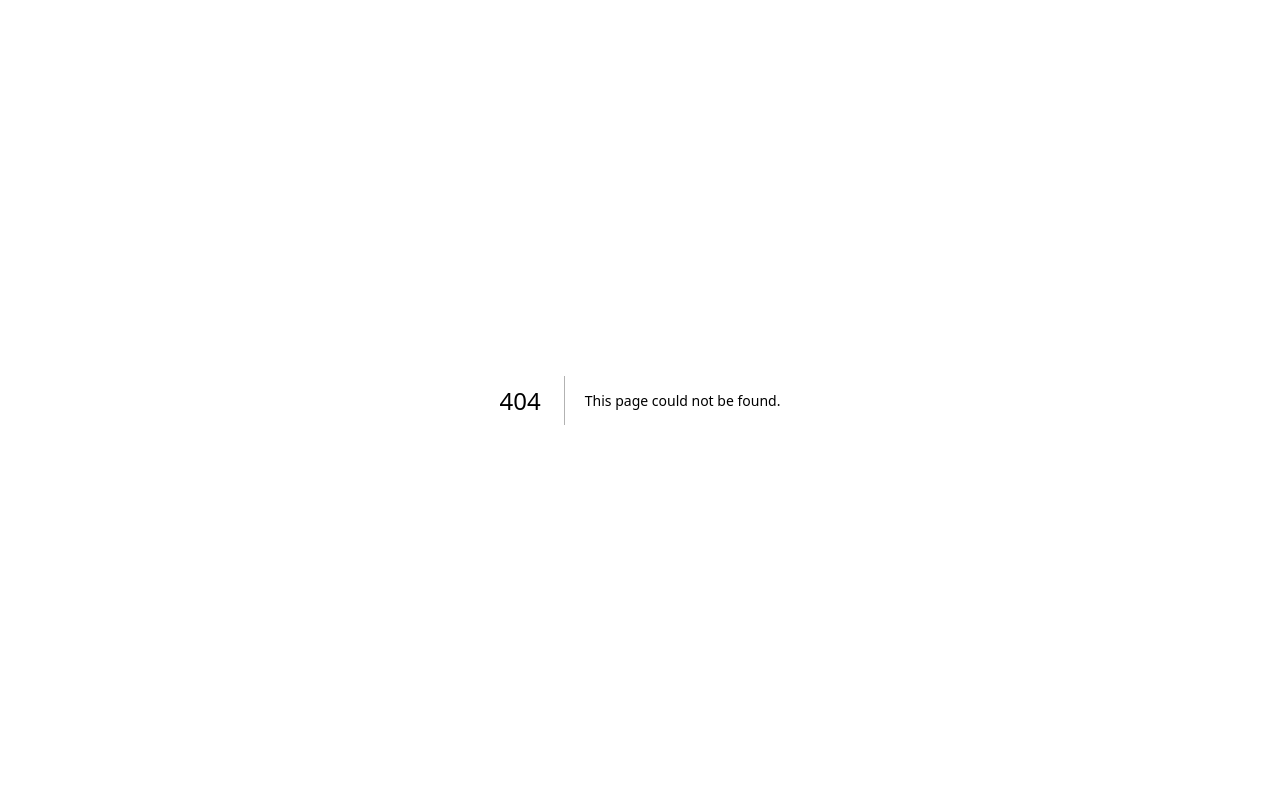
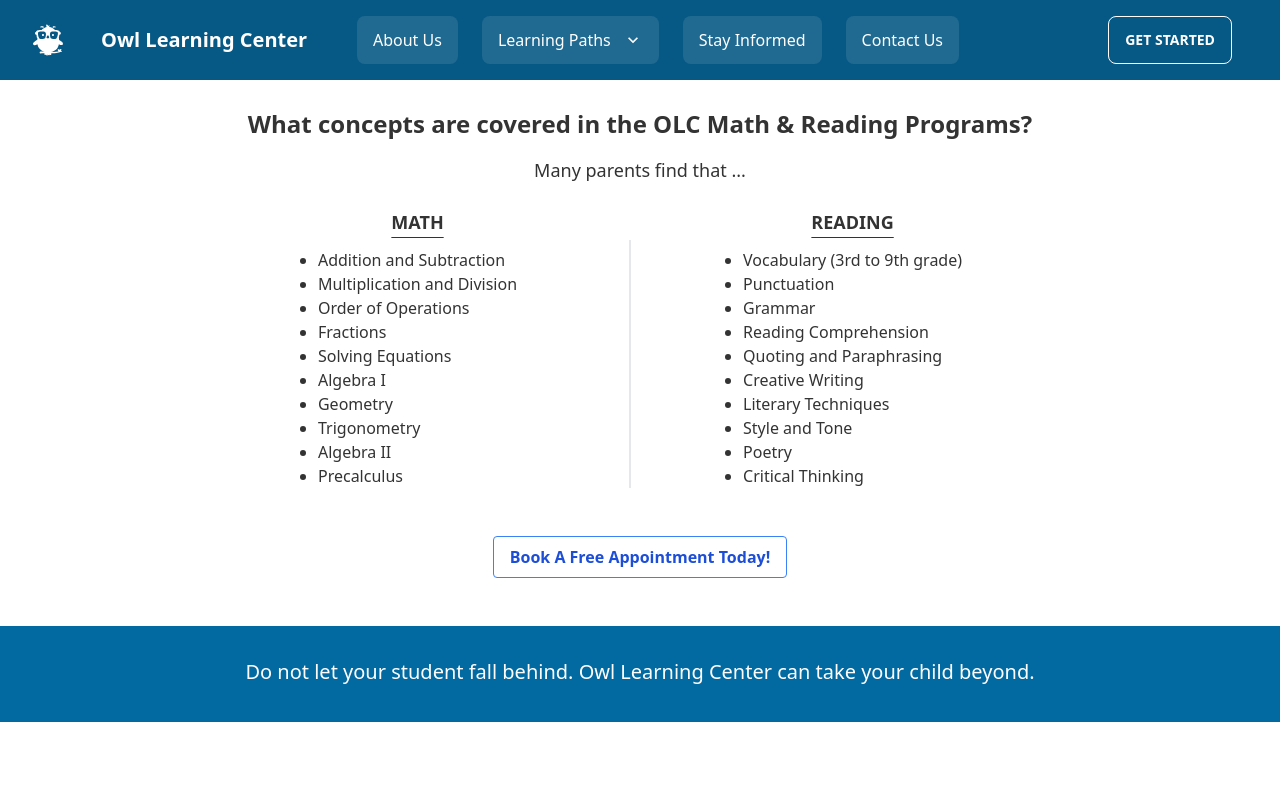
Before and after one commit to radhaghate/fbla-site, a Next.js app: page /mathAndreading in a window 1280 px wide. Before the commit this address had no page. Shown: the top 800 px of the page. Built offline with nearby package versions, Linux system fonts and the light colour scheme.

Commit message:
changed home page and changes to learning paths

```diff
--- a/src/components/navbar.js
+++ b/src/components/navbar.js
@@ -36,7 +36,7 @@
             </Link>
             <ul className="p-2 bg-sky-800">
               <li>
-                <Link className="text-white" href='/math&reading'>Math & Reading</Link>
+                <Link className="text-white" href='/mathAndreading'>Math & Reading</Link>
               </li>
               <li>
                 <Link className="text-white" href='/standardTesting'>Standardized Testing</Link>
--- a/src/pages/contact.js
+++ b/src/pages/contact.js
@@ -20,16 +20,16 @@
           <div className="card bg-sky-800 shadow-xl">
             <div className="card-body items-center text-center">
               <h2 className="card-title text-white text-3xl">More Info</h2>
-              <hr class="border-2 border-white-500 drop-shadow-xl w-full m-4"/>
+              <hr className="border-2 border-white-500 drop-shadow-xl w-full m-4"/>
               <GoLocation style={{ color: 'white', fontSize: '1.5rem' }}></GoLocation>
               <div className="text-white"> 421 Pennwood Ave, Monroe, NJ, 08831</div>
-              <hr class="border-2 border-white-500 drop-shadow-xl w-full m-4"/>
+              <hr className="border-2 border-white-500 drop-shadow-xl w-full m-4"/>
               <BsFillTelephoneOutboundFill style={{ color: 'white', fontSize: '1.5rem' }}></BsFillTelephoneOutboundFill>
               <div className="text-white"> (732) - 893 - 2390</div>
-              <hr class="border-2 border-white-500 drop-shadow-xl w-full m-4"/>
+              <hr className="border-2 border-white-500 drop-shadow-xl w-full m-4"/>
               <AiOutlineMail style={{ color: 'white', fontSize: '1.5rem' }}></AiOutlineMail>
               <div className="text-white">owllearning@gmail.com</div>
-              <hr class="border-2 border-white-500 drop-shadow-xl w-full m-4"/>
+              <hr className="border-2 border-white-500 drop-shadow-xl w-full m-4"/>
               <div className="grid content-center">
                 <span className="footer-title text-white">Sign up for our newsletter!</span>
                 <div className="form-control w-80 mt-2">
--- a/src/pages/index.js
+++ b/src/pages/index.js
@@ -4,7 +4,8 @@
 import styles from '@/styles/Home.module.css';
 import Nav from '../components/navbar';
 import Footer from '../components/footer';
-import "aos/dist/aos.css"
+import "aos/dist/aos.css";
+import Link from 'next/link';
 
 const inter = Inter({ subsets: ['latin'] });
 
@@ -13,25 +14,25 @@
     <div className="flex flex-col h-screen justify-between">
       <Nav></Nav>
       <div className="mb-auto">
-        <div className="relative bg-slate-400 w-full grid grid-cols-8">
-          <div className="absolute left-0 mt-20 text-center text-white bg-sky-900
-            align-middle h-60 w-3/4 col-start-2 col-end-5 pt-8">
-            <p className='text-5xl'>Owl</p>
-            <p className='text-5xl'>Learning Center</p>
-            <p className='italic mt-6 text-xl'>To brighten your mind and spirit</p>
+
+        <div className="relative bg-sky-800 w-full grid grid-cols-8 auto-rows-auto">
+            <div className="col-start-1 col-end-8">
+              <Image className="mt-2" src="/home-top.jpg" alt="tutoring" height={900} width={1740}/>
+            </div>
+
+            <div className="absolute right-28 mt-28 text-center text-white bg-sky-900
+              align-middle h-96 w-4/5 col-start-6 col-end-9 pt-8">
+              <div className='text-5xl text-center tracking-wide mt-12'>Owl<br></br>Learning Center</div>
+              <p className='italic mt-6 text-xl'>Where Students Teach Students</p>
+              <button className="flex justify-center button p-6 bg-slate-500 mt-7 ml-36 rounded-xl text-black text-bold text-xl
+                transition ease-in-out delay-150 hover:-translate-y-1 hover:text-white">
+                <Link href="/howItWorks">Learn More</Link>
+              </button>
+            </div>
+
           </div>
-          <div className="col-start-4 col-end-9">
-            <Image
-              className="mr-10"
-              src="/home-tutoring.jpeg"
-              alt="tutoring"
-              height={800}
-              width={800}
-            />
-          </div>
-        </div>
 
-        <div className="bg-slate-500 text-2xl text-center text-bold text-white py-10">
+        <div className="bg-slate-500 text-2xl text-center text-bold text-white py-8">
           As of 2022, there was a reported 78% loss in learning, due to Covid-19. That was only one
           year ago.
         </div>
--- a/src/pages/learningPaths.js
+++ b/src/pages/learningPaths.js
@@ -4,6 +4,7 @@
 import styles from '@/styles/Home.module.css';
 import Nav from '../components/navbar'
 import Footer from '../components/footer'
+import Link from 'next/link';
 
 const inter = Inter({ subsets: ['latin'] });
 
@@ -13,14 +14,13 @@
       <Nav className='h-10'></Nav>
       <div className='text-center text-3xl font-bold mt-7'>Choose A Path</div>
       <hr class="border-2 border-white-700 drop-shadow-xl mx-auto w-1/5 mt-5"/>
-        <div className='grid grid-rows-2 grid-cols-6 justify-center align-center align-middle m-auto mt-9 mb-9 ml-60 gap-6'>
+        <div className='grid grid-rows-2 grid-cols-6 justify-center align-center align-middle m-auto mt-9 mb-9 ml-60 gap-6 h-auto'>
           <div className='col-start-1 col-span-2'>
             <div className='bg-sky-900 w-full h-full'>
               <div className='flex text-white text-2xl justify-center pt-20'>MATH & READING</div>
-              <button
-                className="flex justify-center button p-7 bg-sky-800 mt-12 ml-28 rounded-xl text-white text-bold text-xl
+              <button className="flex justify-center button p-7 bg-sky-800 mt-12 ml-28 rounded-xl text-white text-bold text-xl
                 transition ease-in-out delay-150 hover:-translate-y-1 hover:scale-110">
-                Learn More
+                <Link href="/mathAndReading">Learn More</Link>
               </button>
             </div>
           </div>
@@ -29,10 +29,9 @@
           <div className='col-start-4 col-span-2'>
             <div className='bg-sky-900 w-full h-full'>
               <div className='flex text-white text-2xl justify-center pt-20'>STANDARDIZED TESTING</div>
-              <button
-                className="flex justify-center button p-7 bg-sky-800 mt-12 ml-28 rounded-xl text-white text-bold text-xl
-                transition ease-in-out delay-150 hover:-translate-y-1 hover:scale-110">
-                Learn More
+              <button className='flex justify-center button p-7 bg-sky-800 mt-12 ml-28 rounded-xl text-white text-bold text-xl
+                transition ease-in-out delay-150 hover:-translate-y-1 hover:scale-110'>
+                <Link href="/standardTesting">Learn More</Link>
               </button>
             </div>
           </div>
--- a/src/pages/math&reading.js
+++ /dev/null
@@ -1,22 +0,0 @@
-import Head from 'next/head';
-import Image from 'next/image';
-import { Inter } from '@next/font/google';
-import styles from '@/styles/Home.module.css';
-import Nav from '../components/navbar'
-import Footer from '../components/footer'
-
-const inter = Inter({ subsets: ['latin'] });
-
-const Home = () => {
-  return (
-    <div className='flex flex-col h-screen justify-between'>
-      <Nav className='h-10'></Nav>
-      <div className='mb-auto'>
-
-      </div>
-      <Footer className='h-10'></Footer>
-    </div>
-  );
-}
-
-export default Home;
--- /dev/null
+++ b/src/pages/mathAndreading.js
@@ -0,0 +1,77 @@
+import Head from 'next/head';
+import Image from 'next/image';
+import { Inter } from '@next/font/google';
+import styles from '@/styles/Home.module.css';
+import Nav from '../components/navbar'
+import Footer from '../components/footer'
+import Link from 'next/link';
+
+const inter = Inter({ subsets: ['latin'] });
+
+const Home = () => {
+  return (
+    <div className='flex flex-col h-screen justify-between'>
+      <Nav className='h-10'></Nav>
+      <div className='mb-auto'>
+        <div className='mb-auto flex flex-col items-center'>
+          <div className='text-center font-bold text-2xl mt-7'>What concepts are covered in the OLC Math & Reading Programs?</div>
+          <div className='text-center text-lg mt-4'>Many parents find that ...</div>
+          <div className='flex justify-center space-x-28 mt-6'>
+            <ul className='list-disc'>
+              <li className='list-none mb-3 font-bold text-lg text-center underline underline-offset-8'>MATH</li>
+              <li>Addition and Subtraction</li>
+              <li>Multiplication and Division</li>
+              <li>Order of Operations</li>
+              <li>Fractions</li>
+              <li>Solving Equations</li>
+              <li>Algebra I</li>
+              <li>Geometry</li>
+              <li>Trigonometry</li>
+              <li>Algebra II</li>
+              <li>Precalculus</li>
+            </ul>
+            <div className='border-l-2 mt-8 h-inherit'></div>
+            <ul className='list-disc'>
+              <li className='list-none mb-3 font-bold text-lg text-center underline underline-offset-8'>READING</li>
+              <li>Vocabulary (3rd to 9th grade)</li>
+              <li>Punctuation</li>
+              <li>Grammar</li>
+              <li>Reading Comprehension</li>
+              <li>Quoting and Paraphrasing</li>
+              <li>Creative Writing</li>
+              <li>Literary Techniques</li>
+              <li>Style and Tone</li>
+              <li>Poetry</li>
+              <li>Critical Thinking</li>
+            </ul>
+          </div>
+          <button className='bg-transparent hover:bg-slate-500 text-blue-700 font-semibold hover:text-white
+          py-2 px-4 border border-blue-500 hover:border-transparent rounded mt-12 mb-12'>
+            <Link href="/getStarted">Book A Free Appointment Today!</Link>
+          </button>
+        </div>
+        <div className='w-full h-24 bg-sky-700 text-white text-center text-xl pt-8'>Do not let your student fall behind. Owl Learning Center can take your child beyond.</div>
+
+        {/*GRIDDING!! yay.*/}
+        <div className='grid grid-rows-3 grid-cols-2 max-w-6xl justify-center m-auto mt-9 mb-9 ml-60 h-auto'>
+
+          <div className='relative top-1/3'>
+            <p className='text-2xl'>Ages 5-8</p>
+            <p>We welcome all children for counting.</p>
+          </div>
+          <div className='mt-16'><Image src="/math-learning.jpg" alt="HowItWorks" height={300} width={500}/></div>
+
+          <div>02</div>
+          <div>03</div>
+        </div>
+
+
+
+      </div>
+      <div className='mt-10'></div>
+      <Footer className='h-10'></Footer>
+    </div>
+  );
+}
+
+export default Home;
```
Also changed, not shown: public/home-top.jpg (added), public/math-learning.jpg (added).
